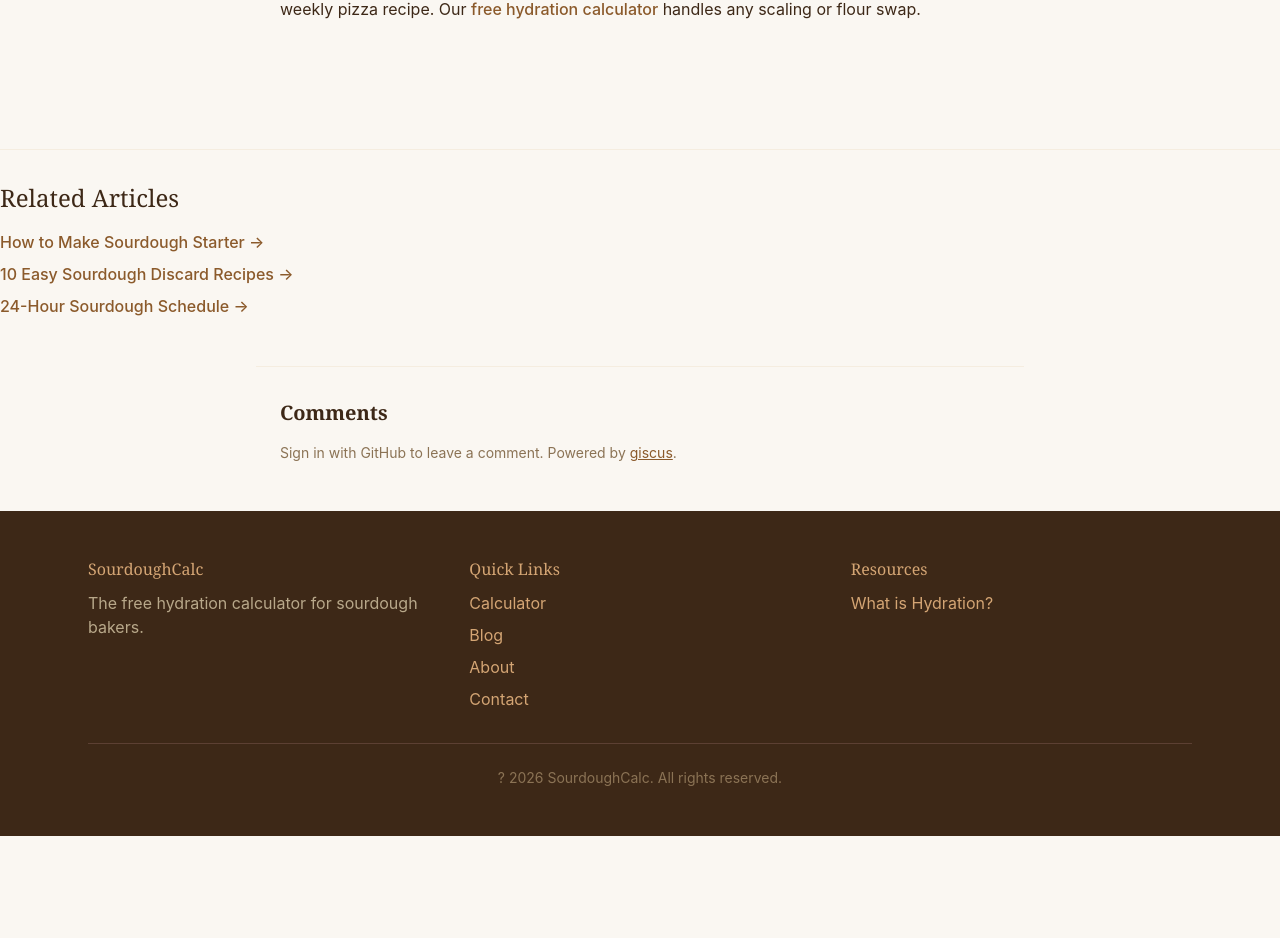
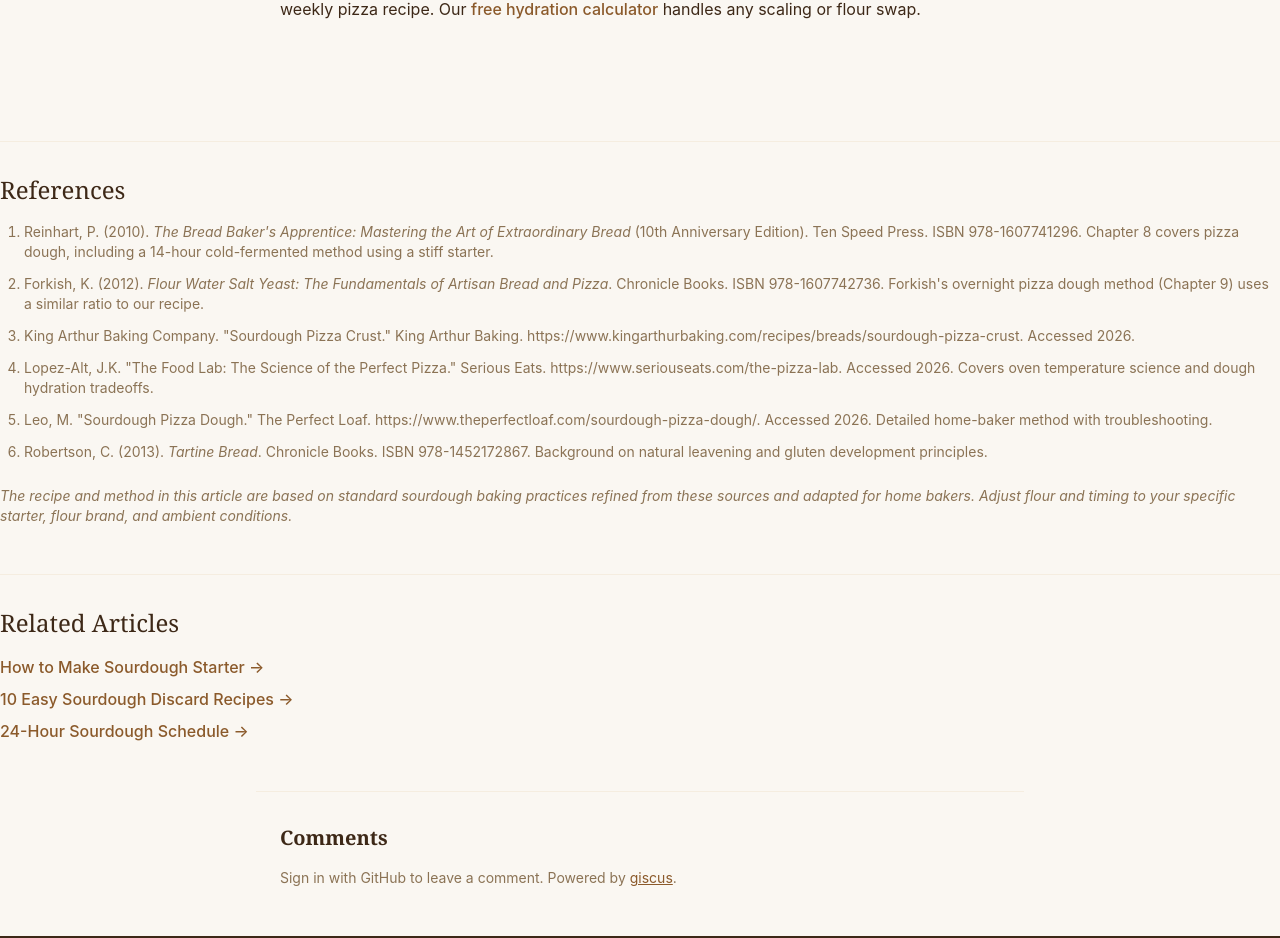
Before and after one commit to TZ005/sourdough-calculator, a Next.js app: page /blog/sourdough-pizza-dough in a window 1280 px wide. Shown: the part 4096-5034 px from the top of the page. Before the commit the page ends 4932 px from the top, so only its background shows below. Built offline with nearby package versions, Linux system fonts and the light colour scheme.

Commit message:
Add References section to Sourdough Pizza Dough blog

```diff
--- a/app/blog/sourdough-pizza-dough/page.jsx
+++ b/app/blog/sourdough-pizza-dough/page.jsx
@@ -238,6 +238,36 @@ export default function SourdoughPizzaDough() {
       </p>
       </article>
 
+
+      <section className="mt-10 pt-8 border-t border-brand-tan">
+        <h2 className="text-2xl mb-4">References</h2>
+        <ol className="list-decimal pl-6 space-y-3 text-sm text-brand-muted">
+          <li>
+            Reinhart, P. (2010). <em>The Bread Baker's Apprentice: Mastering the Art of Extraordinary Bread</em> (10th Anniversary Edition). Ten Speed Press. ISBN 978-1607741296. Chapter 8 covers pizza dough, including a 14-hour cold-fermented method using a stiff starter.
+          </li>
+          <li>
+            Forkish, K. (2012). <em>Flour Water Salt Yeast: The Fundamentals of Artisan Bread and Pizza</em>. Chronicle Books. ISBN 978-1607742736. Forkish's overnight pizza dough method (Chapter 9) uses a similar ratio to our recipe.
+          </li>
+          <li>
+            King Arthur Baking Company. "Sourdough Pizza Crust." King Arthur Baking. https://www.kingarthurbaking.com/recipes/breads/sourdough-pizza-crust. Accessed 2026.
+          </li>
+          <li>
+            Lopez-Alt, J.K. "The Food Lab: The Science of the Perfect Pizza." Serious Eats. https://www.seriouseats.com/the-pizza-lab. Accessed 2026. Covers oven temperature science and dough hydration tradeoffs.
+          </li>
+          <li>
+            Leo, M. "Sourdough Pizza Dough." The Perfect Loaf. https://www.theperfectloaf.com/sourdough-pizza-dough/. Accessed 2026. Detailed home-baker method with troubleshooting.
+          </li>
+          <li>
+            Robertson, C. (2013). <em>Tartine Bread</em>. Chronicle Books. ISBN 978-1452172867. Background on natural leavening and gluten development principles.
+          </li>
+        </ol>
+        <p className="mt-6 text-sm text-brand-muted italic">
+          The recipe and method in this article are based on standard sourdough baking practices
+          refined from these sources and adapted for home bakers. Adjust flour and timing to
+          your specific starter, flour brand, and ambient conditions.
+        </p>
+      </section>
+
       <section className="mt-12 pt-8 border-t border-brand-tan">
         <h2 className="text-2xl mb-4">Related Articles</h2>
         <ul className="space-y-2">
```
